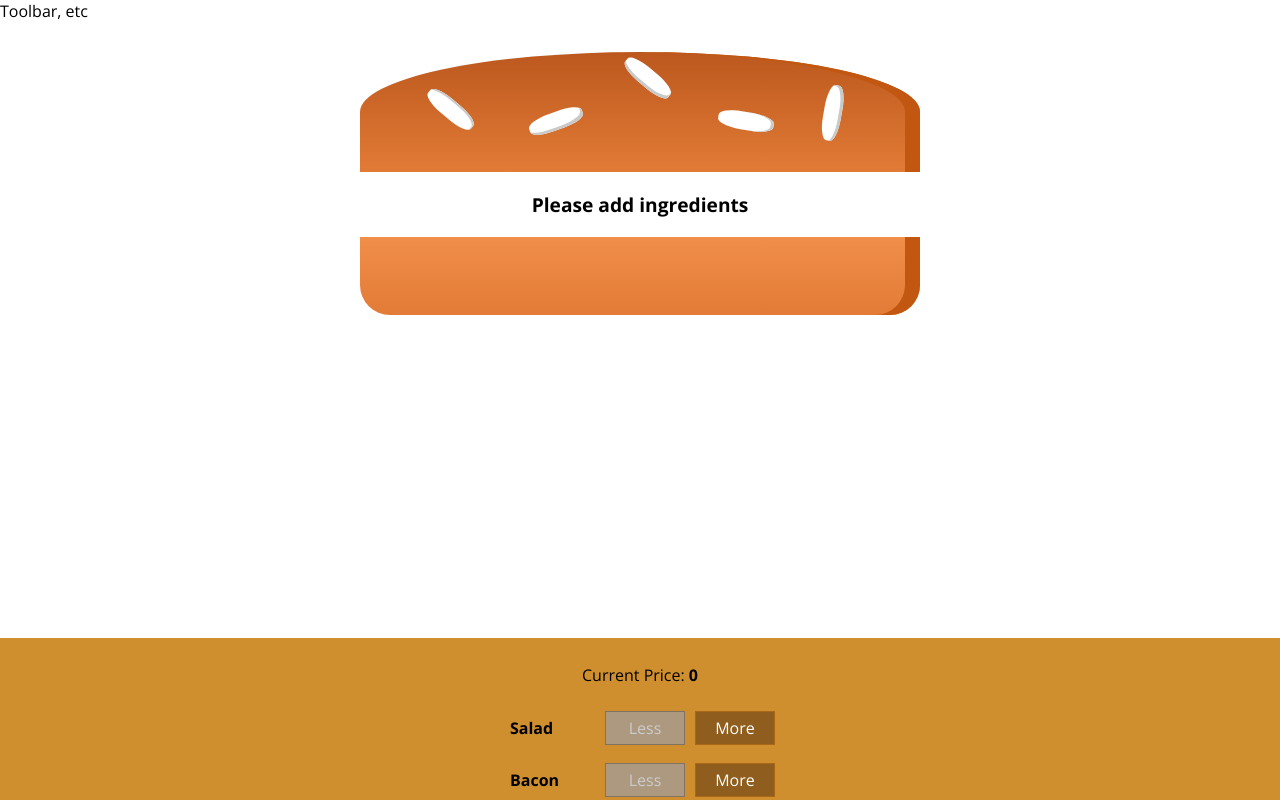
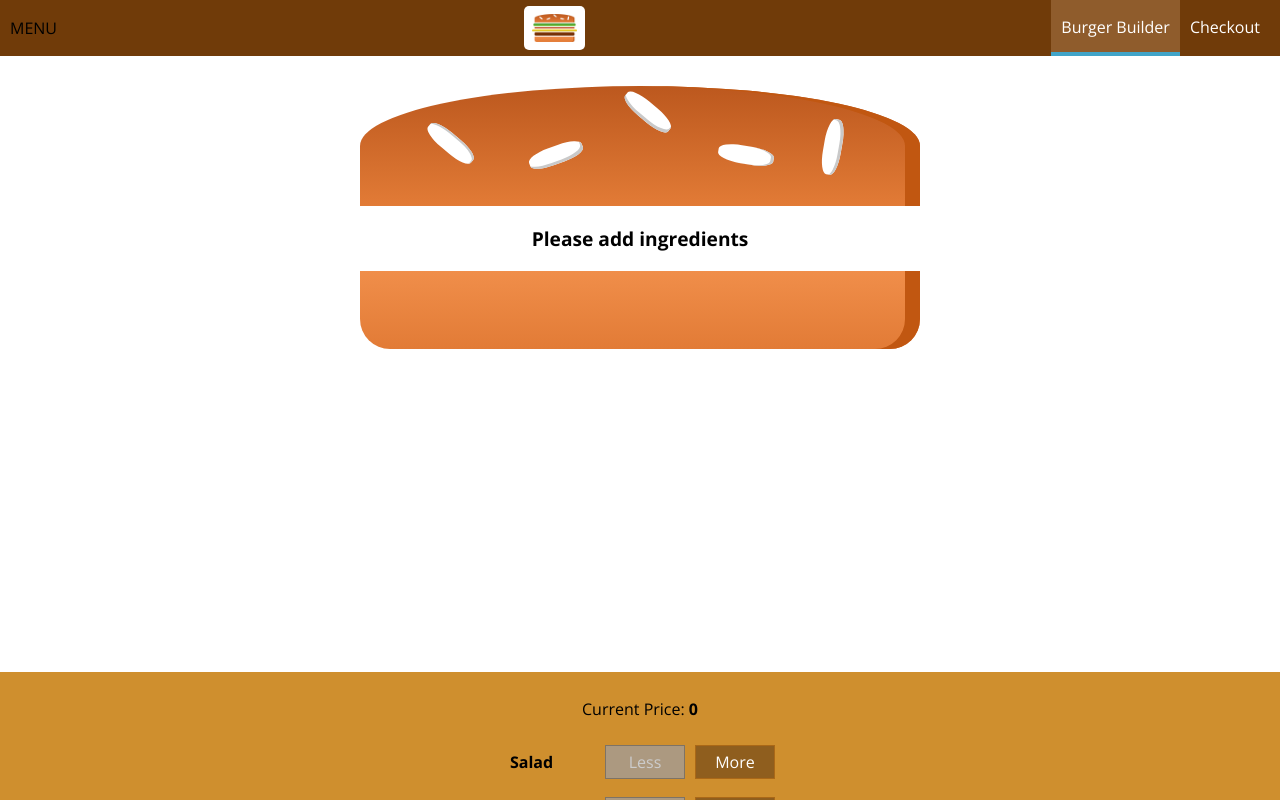
Before and after one commit to archisdiningrat/reactjs-examples, a React app in the folder 02-burger-builder/: page / in a window 1280 px wide. Shown: the top 800 px of the page. Built offline with nearby package versions, Linux system fonts and the light colour scheme.

Commit message:
update burger builder

```diff
--- /dev/null
+++ b/02-burger-builder/src/components/Logo/Logo.css
@@ -0,0 +1,11 @@
+.Logo {
+    background-color: white;
+    padding: 8px;
+    height: 100%;
+    box-sizing: border-box;
+    border-radius: 5px;
+}
+
+.Logo img {
+    height: 100%;
+}
--- /dev/null
+++ b/02-burger-builder/src/components/Logo/Logo.js
@@ -0,0 +1,11 @@
+import React from 'react';
+import logo from '../../assets/images/burger-logo.png';
+import classes from './Logo.css';
+
+export default (props) => {
+    return (
+        <div className={classes.Logo} style={ { height: props.height, 'margin-bottom': props.margin } }>
+            <img src={logo} alt="MyBurger"></img>
+        </div>
+    )
+}
--- /dev/null
+++ b/02-burger-builder/src/components/Navigation/NavigationItem/NavigationItem.css
@@ -0,0 +1,61 @@
+.NavigationItem {
+    margin: 0;
+    padding: 0;
+    list-style: none;
+    display: flex;
+    align-items: center;
+    height: 100%;
+    flex-flow: column;
+}
+
+@media (min-width: 500px){
+    .NavigationItem {
+        flex-flow: row;
+    }
+}
+
+.NavigationChild {
+    margin: 10px 0;
+    box-sizing: border-box;
+    display: block;
+    width: 100%;
+}
+
+.NavigationChild a {
+    color: #8F5C2C;
+    text-decoration: none;
+    width: 100%;
+    box-sizing: border-box;
+    display: block;
+}
+
+.NavigationChild a:hover,
+.NavigationChild a:active,
+.NavigationChild a.active {
+    color: #40A4C8;
+}
+
+@media (min-width: 500px) {
+    .NavigationChild {
+        margin: 0;
+        display: flex;
+        height: 100%;
+        width: auto;
+        align-items: center;
+    }
+
+    .NavigationChild a {
+        color: white;
+        height: 100%;
+        padding: 16px 10px;
+        border-bottom: 4px solid transparent;
+    }
+
+    .NavigationChild a:hover,
+    .NavigationChild a:active,
+    .NavigationChild a.active {
+        background-color: #8F5C2C;
+        border-bottom: 4px solid #40A4C8;
+        color: white;
+    }
+}
--- /dev/null
+++ b/02-burger-builder/src/components/Navigation/NavigationItem/NavigationItem.js
@@ -0,0 +1,18 @@
+import React from 'react';
+import classes from './NavigationItem.css';
+
+export default (props) => {
+    const links = [
+        { path: '/', name: 'Burger Builder', active: true },
+        { path: '/', name: 'Checkout', active: false }
+    ];
+    return (
+        <ul className={classes.NavigationItem}>
+            {links.map(link => (
+                <li className={classes.NavigationChild}>
+                    <a href={link.path} className={link.active ? classes.active : null}>{link.name}</a>
+                </li>
+            ))}
+        </ul>
+    )
+}
--- /dev/null
+++ b/02-burger-builder/src/components/Navigation/SideDrawer/SideDrawer.css
@@ -0,0 +1,27 @@
+.SideDrawer {
+    position: fixed;
+    width: 280px;
+    max-width: 70%;
+    height: 100%;
+    left: 0;
+    top: 0;
+    z-index: 200;
+    background-color: white;
+    padding: 30px 16px;
+    box-sizing: border-box;
+    transition: transform 0.3s ease-out;
+}
+
+@media(min-width: 500px) {
+    .SideDrawer {
+        display: none;
+    }
+}
+
+.Open {
+    transform: translateX(0);
+}
+
+.Close {
+    transform: translateX(-100);
+}
--- /dev/null
+++ b/02-burger-builder/src/components/Navigation/SideDrawer/SideDrawer.js
@@ -0,0 +1,15 @@
+import React from 'react';
+import classes from './SideDrawer.css';
+import Logo from '../../Logo/Logo';
+import NavigationItem from '../NavigationItem/NavigationItem';
+
+export default (props) => {
+    return (
+        <div className={classes.SideDrawer}>
+            <Logo height="11%" margin="32px"></Logo>
+            <nav>
+                <NavigationItem></NavigationItem>
+            </nav>
+        </div>
+    )
+}
--- /dev/null
+++ b/02-burger-builder/src/components/Navigation/Toolbar/Toolbar.css
@@ -0,0 +1,24 @@
+.Toolbar {
+    height: 56px;
+    width: 100%;
+    position: fixed;
+    top: 0;
+    left: 0;
+    background-color: #703B09;
+    display: flex;
+    justify-content: space-between;
+    align-items: center;
+    padding: 0 10px;
+    box-sizing: border-box;
+    z-index: 90;
+}
+
+.Toolbar nav {
+    height: 100%;
+}
+
+@media(max-width: 499px) {
+    .DesktopOnly {
+        display: none;
+    }
+}
--- /dev/null
+++ b/02-burger-builder/src/components/Navigation/Toolbar/Toolbar.js
@@ -0,0 +1,16 @@
+import React from 'react';
+import classes from './Toolbar.css';
+import Logo from '../../Logo/Logo';
+import NavigationItem from '../NavigationItem/NavigationItem';
+
+export default (props) => {
+    return (
+        <header className={classes.Toolbar}>
+            <div>MENU</div>
+            <Logo height="80%" margin="0px"></Logo>
+            <nav className={classes.DesktopOnly}>
+                <NavigationItem></NavigationItem>
+            </nav>
+        </header>
+    )
+}
--- a/02-burger-builder/src/components/layouts/MainLayout.css
+++ b/02-burger-builder/src/components/layouts/MainLayout.css
@@ -1,3 +1,3 @@
 .Content {
-    margin-top: 16px
+    margin-top: 72px
 }
--- a/02-burger-builder/src/components/layouts/MainLayout.js
+++ b/02-burger-builder/src/components/layouts/MainLayout.js
@@ -1,9 +1,12 @@
 import React, { Fragment } from 'react';
 import classes from './MainLayout.css'
+import Toolbar from '../Navigation/Toolbar/Toolbar';
+import SideDrawer from '../Navigation/SideDrawer/SideDrawer';
 
 export default (props) => (
     <Fragment>
-        <div>Toolbar, etc</div>
+        <Toolbar></Toolbar>
+        <SideDrawer></SideDrawer>
         <main className={classes.Content}>
             {props.children}
         </main>
```
Also changed, not shown: 02-burger-builder/src/assets/images/burger-logo.png (added).
